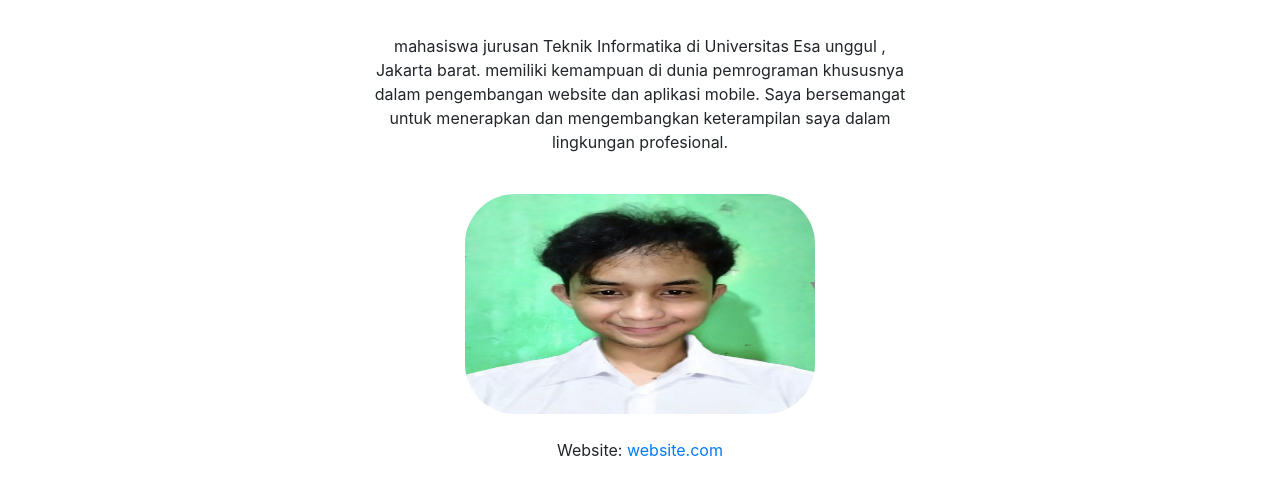
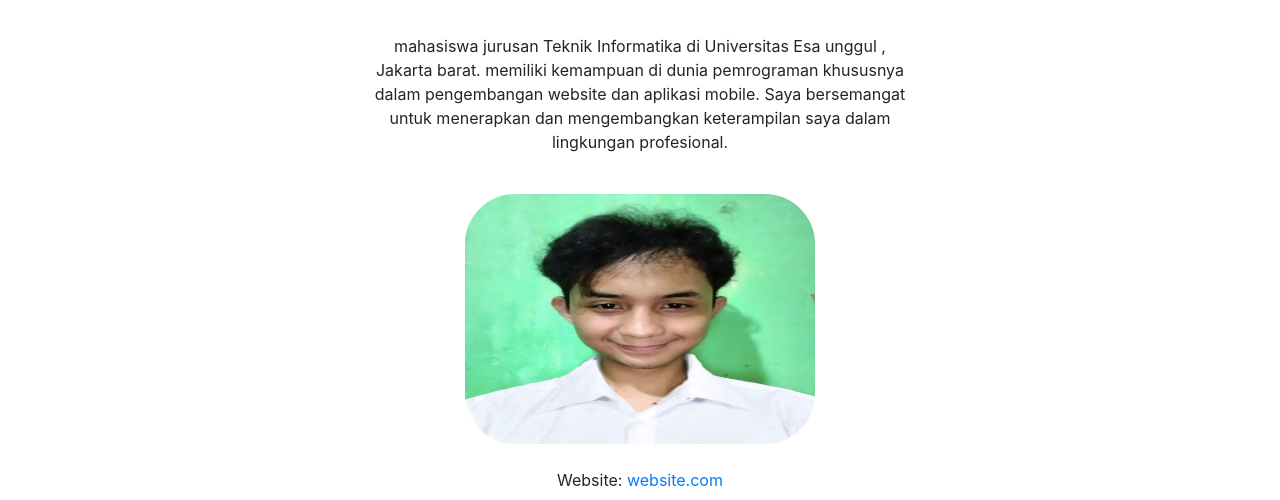
Before and after one commit to Juvealaziz/project, a plain HTML site: page profile/index.html in a window 1280 px wide. Shown: the part 170-670 px from the top of the page. Drawn offline with nearby package versions, Linux system fonts and the light colour scheme.

Commit message:
Update index.html

```diff
--- a/profile/index.html
+++ b/profile/index.html
@@ -110,7 +110,7 @@
                         list-style: none;
                     }
                   </style>
-                  <img class="card-img-top" src="photocv.jpeg" alt="image"  height="220"></a>
+                  <img class="card-img-top" src="photocv.jpeg" alt="image"  height="250"></a>
                 </div>
 
                 </div>
```
